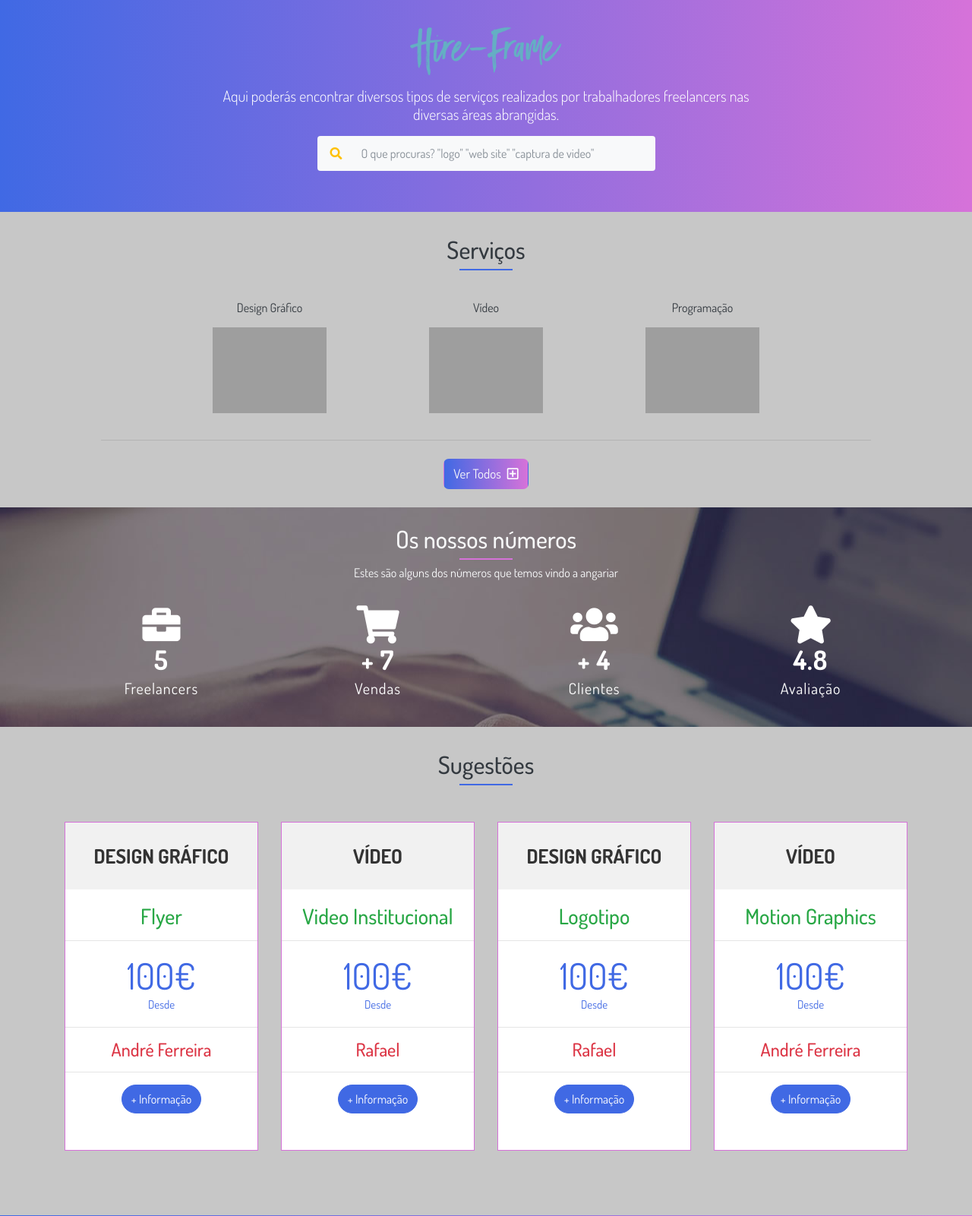
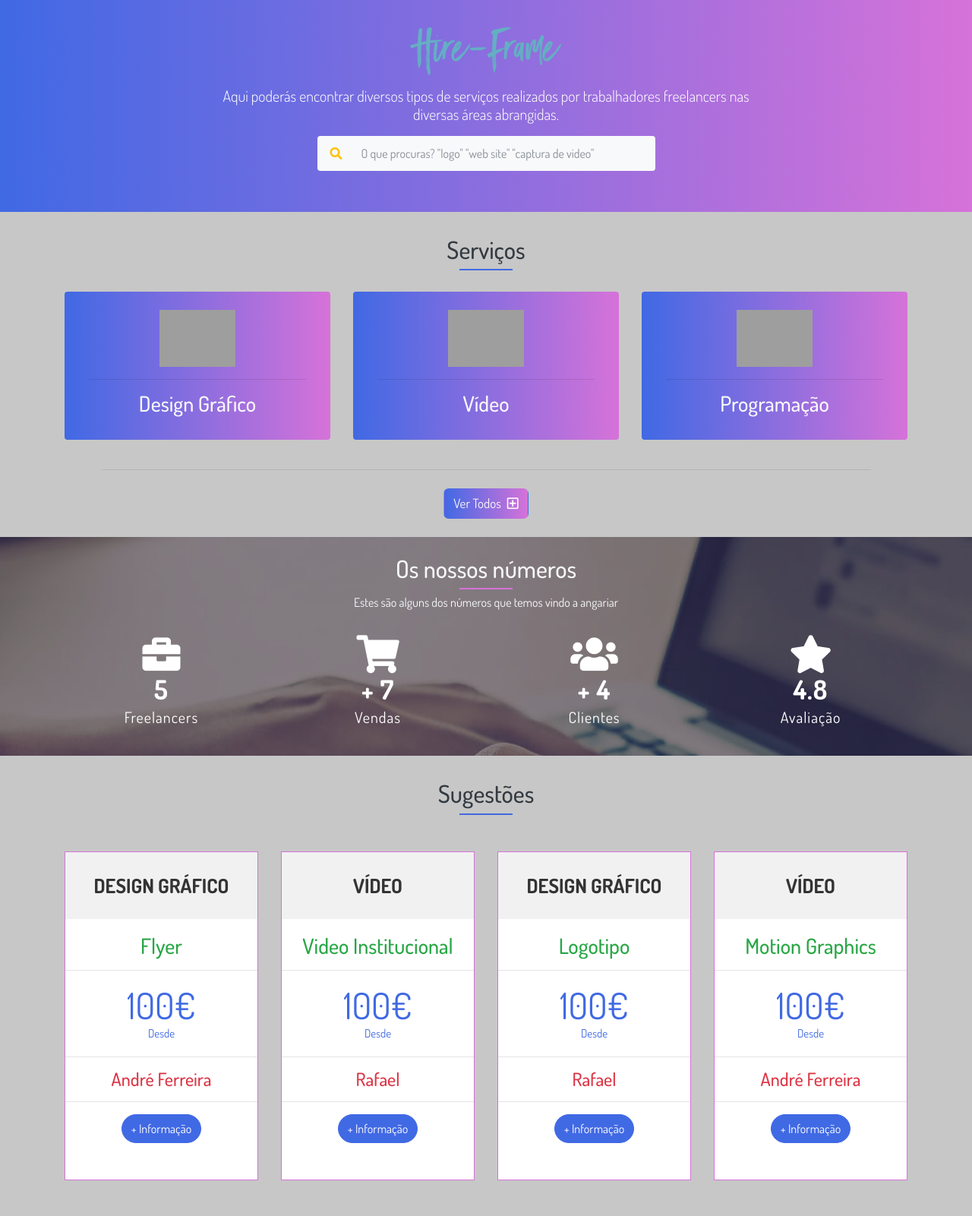
Before and after one commit to RHenriques93/P2, a PHP site: page /projetofinal/ in a window 1280 px wide. Shown: the part 97-1698 px from the top of the page at 76% size. Run offline with PHP 8.4, Linux system fonts and the light colour scheme; data comes from the database, SQL or seed files in the repository; data that the repository does not hold is empty; grey boxes are pictures that could not be loaded.

Commit message:
26/12 -> 18:49

```diff
--- a/inc/main.inc.php
+++ b/inc/main.inc.php
@@ -38,20 +38,31 @@ $dados = $db->query("SELECT * FROM area");
 
              foreach ($dados as $linha) {
 
-                echo '<div class="col-md-3 mt-2 text-center">
-                        <a href="index.php?op=area&id='.$linha["id_area"].'">
+                echo '
 
-                                <div class="panel-group">
-                                    <div class="panel panel-default">
-                                        <div class="panel-body"><p class="text-center text-dark mt-2">'.$linha["nome"].'</p></div>
-                                    </div>
-                                    <div class="panel panel-default">
-                                        <div class="panel-body"><img src="img/'.$linha["img_area"].'" width="150px" class="img-fluid"></div>
-                                    </div>
-                                </div>
+                       <div class="col-md-4 col-sm-6 col-xs-12 my-1 text-center">
+                    <div class="grad p-4 rounded">
+
+                        <a href="index.php?op=area&id='.$linha["id_area"].'" class="text-light">
+
+
+                                <h3 class="px-2"><div class="panel-body">
+                                <img src="img/'.$linha["img_area"].'" width="100px" class="img-fluid">
+                                <hr>
+                                </div>'.$linha["nome"].'</h3>
+
 
                         </a>
-                      </div>';
+                    </div>
+                </div>';
+
+
+
+
+
+
+
+
                 }
                 ?>
 
```
Also changed, not shown: inc/sobre.inc.php (added, +29 -0 lines), inc/subservicos.inc.php (+21 -8 lines), img/flyer-for-promotion.png (added), img/illustration.png (added), img/logo-design.png (added), img/mobile-app.png (added), img/motion-graphics.png (added), img/video_institucional.png (added), img/videoediting.png (added), img/web_design.png (added).
